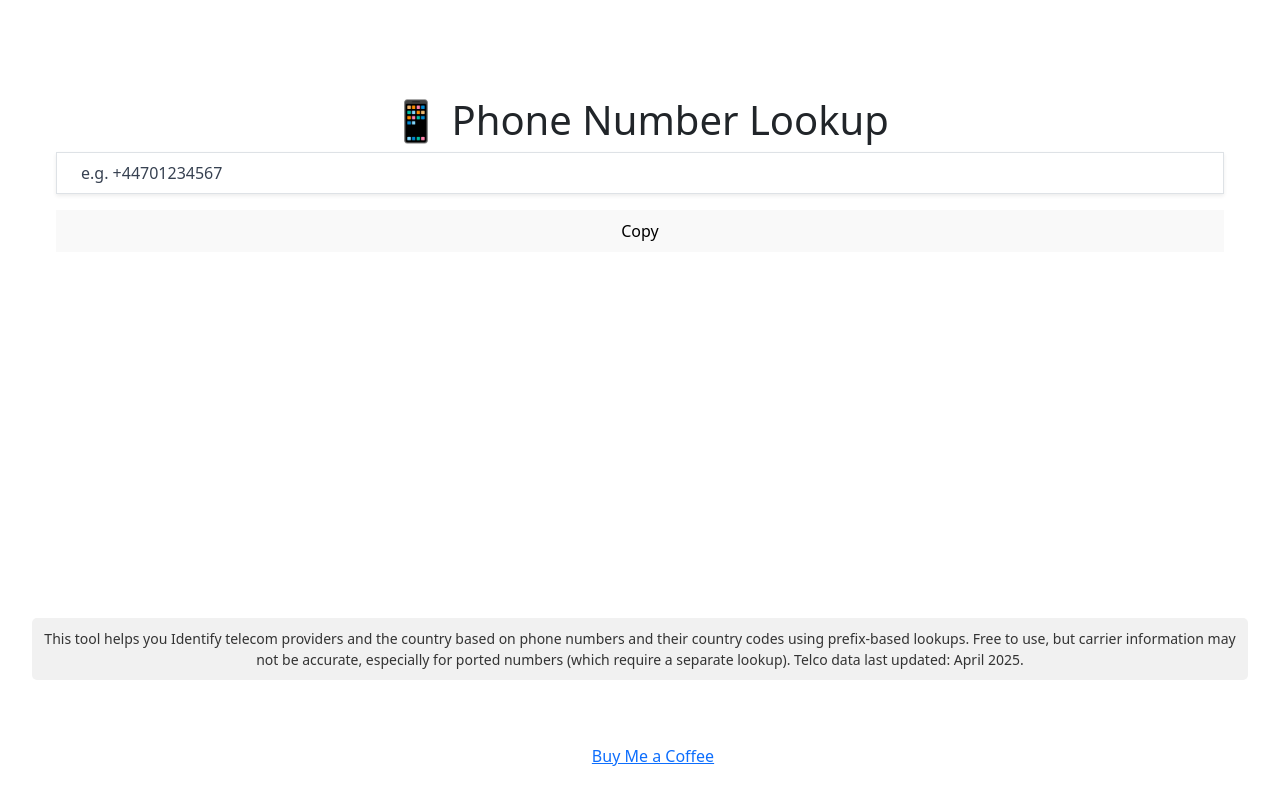
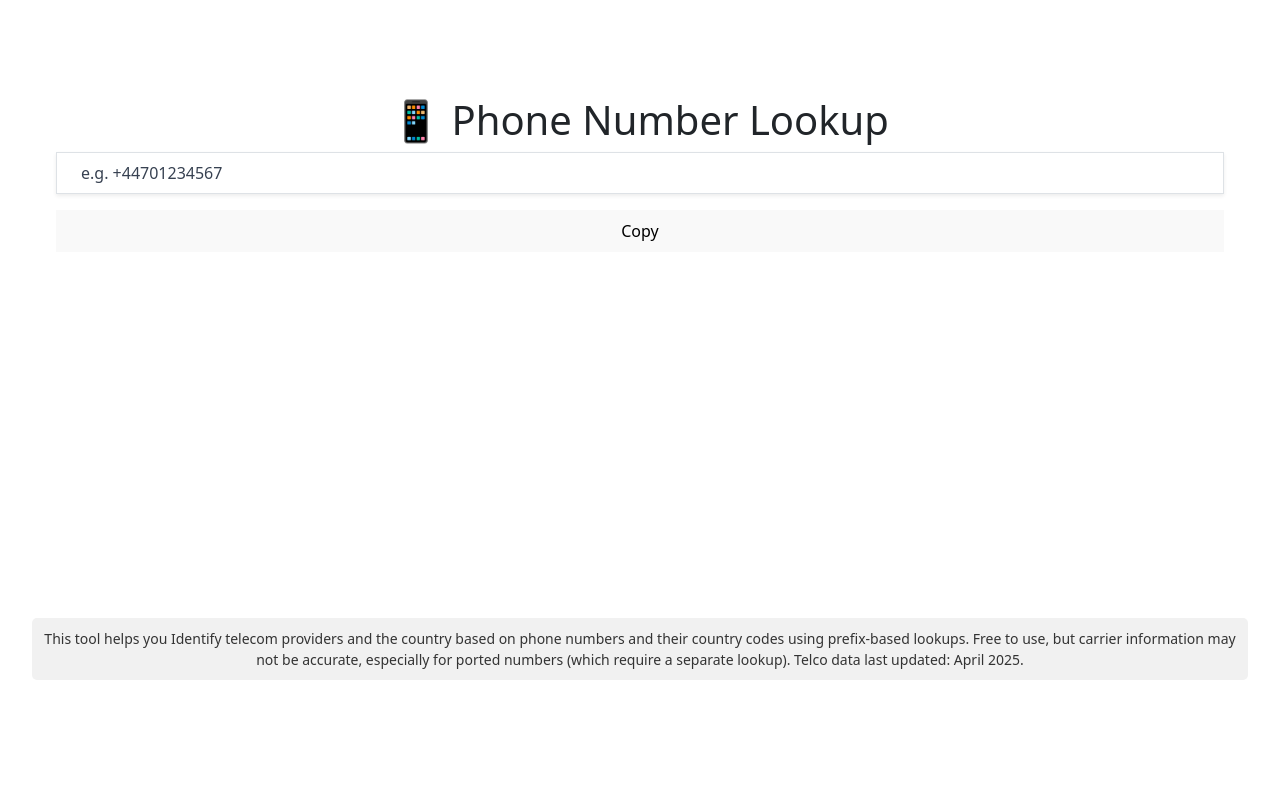
Before and after one commit to ibnusman/phone-lookup, a React (Vite) app: page / in a window 1280 px wide. Shown: the part 258-1058 px from the top of the page. Built offline with nearby package versions, Linux system fonts and the light colour scheme.

Commit message:
buy coffee update

```diff
--- a/src/components/Footer.jsx
+++ b/src/components/Footer.jsx
@@ -33,9 +33,9 @@ const Footer = () => {
           Contact
         </a>{' '} */}
         |{' '}
-        <a href="https://buymeacoffee.com/batech" className="text-yellow-400 hover:underline">
+        {/* <a href="https://buymeacoffee.com/batech" className="text-yellow-400 hover:underline">
           Buy Me a Coffee
-        </a>
+        </a> */}
       </div>
     </footer>
   );
```
